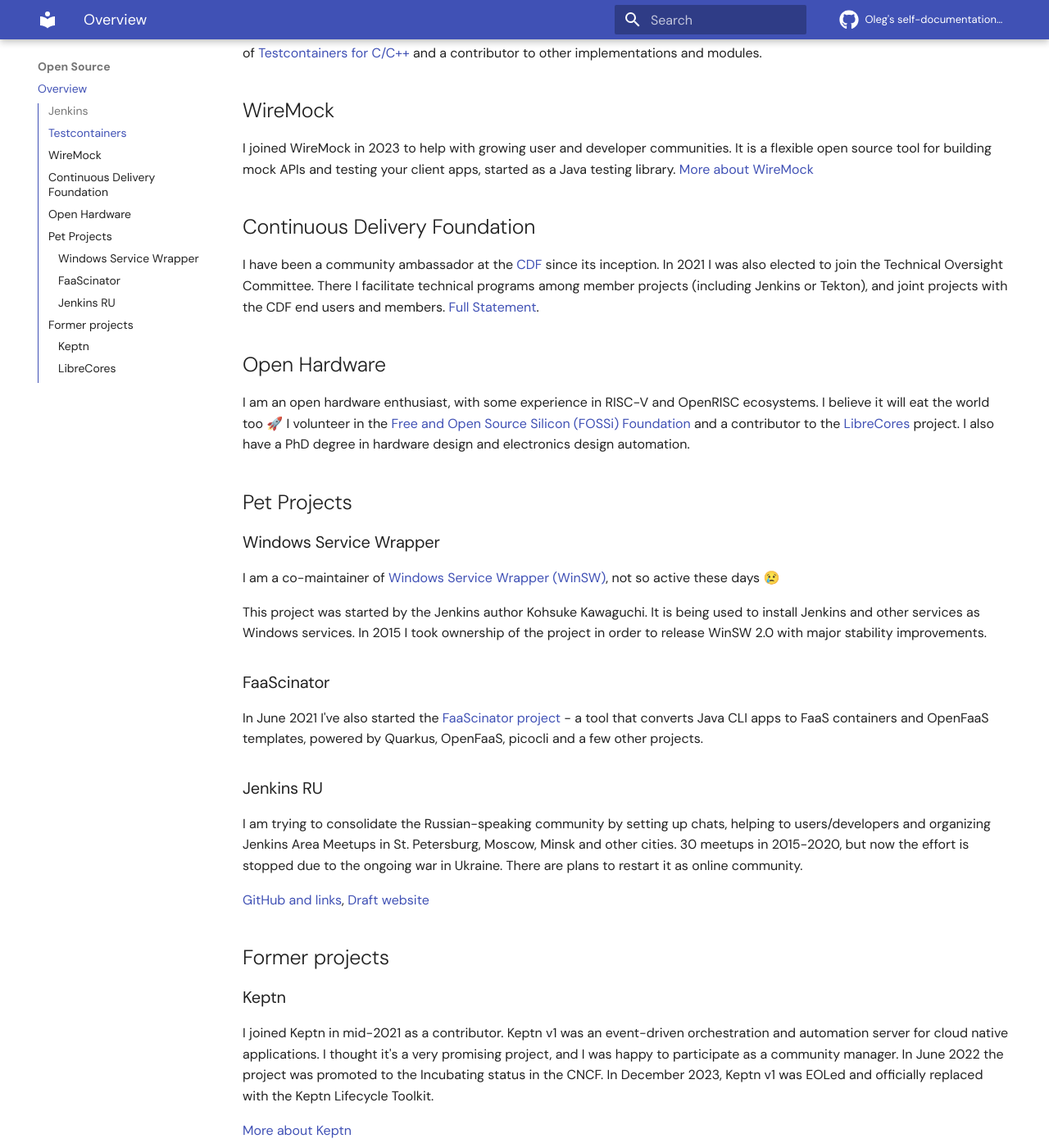
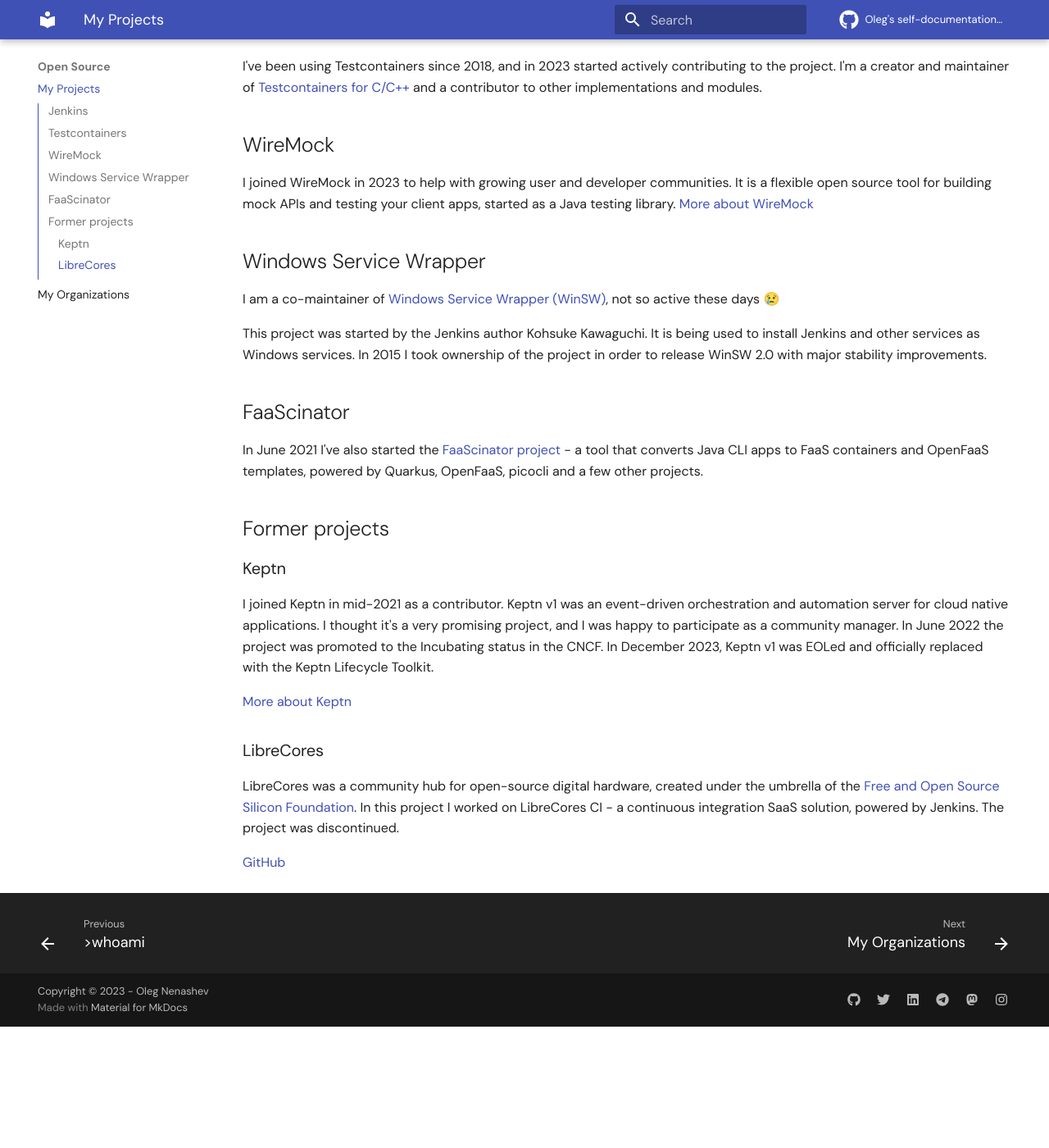
Before and after one commit to oleg-nenashev/oleg-nenashev, an MkDocs documentation site: the page built from _docs/open-source/projects/README.md, in a window 1280 px wide and 1400 px high, scrolled down 446 px. Shown: the whole window at 82% size. Built offline with MkDocs 1.6.1 and Material for MkDocs 9.7.7, drawn with Linux system fonts in a browser that asks for light colours; comment, search, counter and statistics services are not loaded; after the commit the page ends 1698 px from its top, so only the background shows below that; some of the changed text lies outside the part shown.

Commit message:
Split open source projects and organizations

```diff
--- a/_docs/open-source/README.md
+++ b/_docs/open-source/projects/README.md
@@ -1,4 +1,4 @@
-# Open Source
+# My Open Source Projects
 
 ## Jenkins
 
@@ -21,25 +21,7 @@
 It is a flexible open source tool for building mock APIs and testing your client apps, started as a Java testing library.
 [More about WireMock](https://wiremock.org/)
 
-## Continuous Delivery Foundation
-
-I have been a community ambassador at the [CDF](https://cd.foundation/) since its inception.
-In 2021 I was also elected to join the Technical Oversight Committee.
-There I facilitate technical programs among member projects (including Jenkins or Tekton),
-and joint projects with the CDF end users and members.
-[Full Statement](https://www.linkedin.com/feed/update/urn:li:activity:6804399697592123392/).
-
-## Open Hardware
-
-I am an open hardware enthusiast, with some experience in RISC-V and OpenRISC ecosystems.
-I believe it will eat the world too 🚀
-I volunteer in the [Free and Open Source Silicon (FOSSi) Foundation](https://www.fossi-foundation.org/)
-and a contributor to the [LibreCores](https://www.librecores.org/) project.
-I also have a PhD degree in hardware design and electronics design automation.
-
-## Pet Projects
-
-### Windows Service Wrapper
+## Windows Service Wrapper
 
 I am a co-maintainer of [Windows Service Wrapper (WinSW)](https://github.com/winsw/winsw), not so active these days 😢
 
@@ -48,22 +30,11 @@
 In 2015 I took ownership of the project in order to release WinSW 2.0
 with major stability improvements.
 
-### FaaScinator
+## FaaScinator
 
 In June 2021 I've also started the [FaaScinator project](https://github.com/oleg-nenashev/FaaScinator) -
 a tool that converts Java CLI apps to FaaS containers and OpenFaaS templates,
 powered by Quarkus, OpenFaaS, picocli and a few other projects.
-
-### Jenkins RU
-
-I am trying to consolidate the Russian-speaking community by setting up chats,
-helping to users/developers and organizing Jenkins Area Meetups
-in St. Petersburg, Moscow, Minsk and other cities.
-30 meetups in 2015-2020, but now the effort is stopped due to the ongoing war in Ukraine.
-There are plans to restart it as online community.
-
-[GitHub and links](https://github.com/jenkins-ru),
-[Draft website](https://jenkins-ru.github.io/)
 
 ## Former projects
 
--- a/mkdocs.yml
+++ b/mkdocs.yml
@@ -1,4 +1,4 @@
-site_name: Oleg Nenashev - Self-Documentation
+site_name: Oleg Nenashev. Self-Documentation
 site_description: >-
   Whatever stuff about Oleg.
 copyright: Copyright &copy; 2023 - Oleg Nenashev
@@ -79,8 +79,10 @@
     #property: TODO
 
 nav:
+  - ">whoami": README.md
   - Open Source:
-      - Overview: open-source/README.md
+    - My Projects: open-source/projects/README.md
+    - My Organizations: open-source/organizations/README.md
   - Public Speaking:
     - Overview: speaking/README.md
     - My talks: speaking/talks.md
```
Also changed, not shown: _docs/education/README.md (+4 -3 lines), _docs/open-source/organizations/README.md (added, +28 -0 lines).
